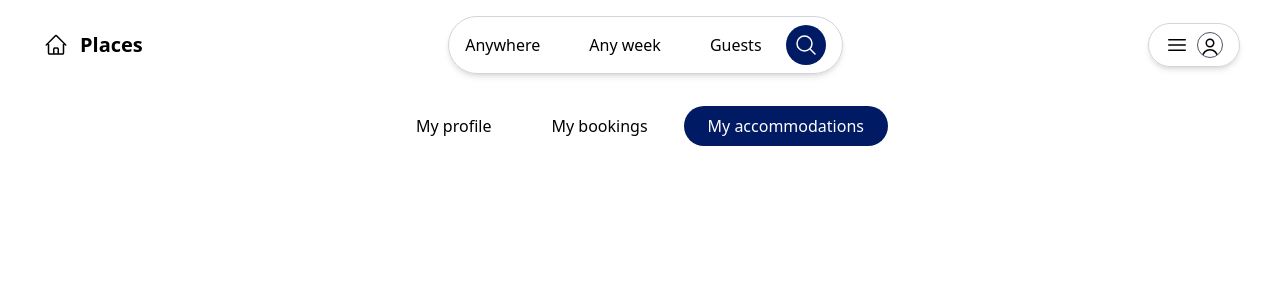
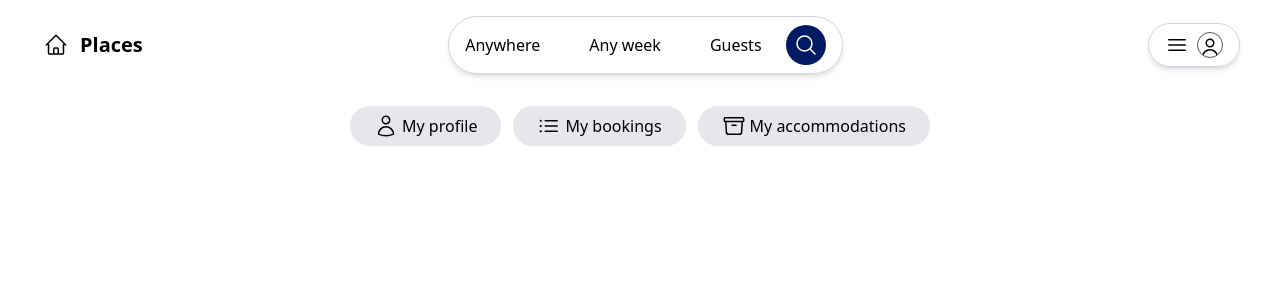
Before and after one commit to annegog/places, a React (Vite) app in the folder client/: page /account/accommodations in a window 1280 px wide. Shown: the top 300 px of the page. Built offline with nearby package versions, Linux system fonts and the light colour scheme; no server answers.

Commit message:
places first commit

```diff
--- a/client/src/App.jsx
+++ b/client/src/App.jsx
@@ -25,8 +25,9 @@ function App() {
           <Route path="/register" element={<RegisterPage />} />
           <Route path="/account/:subpage?" element={<AccountPage />} />
           {/* <Route path="/account/profile" element={<AccountPage />} />
-          <Route path="/account/bookings" element={<AccountPage />} />
-          <Route path="/account/accommodations" element={<AccountPage />} /> */}
+          <Route path="/account/bookings" element={<AccountPage />} />*/}
+          <Route path="/account/:subpage?" element={<AccountPage />} />
+          <Route path="/account/:subpage/:action" element={<AccountPage />} />
         </Route>
       </Routes>
     </UserContextProvider>
--- a/client/src/index.css
+++ b/client/src/index.css
@@ -15,6 +15,11 @@ button.primary{
     @apply bg-primary p-2 w-full text-white rounded-2xl;
 }
 
+button.add{
+    background-color: #769ABE;
+    @apply p-2 text-white text-center rounded-2xl px-10 justify-around;
+}
+
 select{
     color: #001A64;
 }
--- a/client/src/pages/AccountPage.jsx
+++ b/client/src/pages/AccountPage.jsx
@@ -2,15 +2,16 @@ import { useContext, useState } from "react";
 import { UserContext } from "../UserContext";
 import { Link, Navigate, useParams } from "react-router-dom";
 import axios from "axios";
+import PlacesPage from "./PlacesPage";
 
-export default function AccountPage(){
-    const {user, setUser, ready} = useContext(UserContext);
+export default function AccountPage() {
+  const { user, setUser, ready } = useContext(UserContext);
   const [redirect, setRedirect] = useState(false);
 
-    let {subpage} = useParams();
+  let { subpage } = useParams();
 
   if (subpage === undefined) {
-        subpage = 'profile';
+    subpage = "profile";
   }
 
   // if(!ready) {
@@ -23,49 +24,91 @@ export default function AccountPage(){
   // i dont know why this exist but if we put it in our code
   // should also write !redirect in if condition
 
-    function linkClasses(type=null) {
-        let classes = ' py-2 px-6 ';
+  function linkClasses(type = null) {
+    let classes = "inline-flex gap-1 py-2 px-6 rounded-full ";
     if (type === subpage) {
-            classes += ' account-navigation text-white rounded-full ';
+      classes += "account-navigation text-white ";
+    } else {
+      classes += "bg-gray-200 ";
     }
     return classes;
   }
 
   async function logout() {
-        await axios.post('/logout');
+    await axios.post("/logout");
     setUser(null);
     setRedirect(true);
   }
 
   if (redirect) {
-        return <Navigate to={'/'} />
+    return <Navigate to={"/"} />;
   }
 
   return (
     <div>
       <nav className="w-full flex justify-center mt-8 mb-8 gap-3">
-                <Link className={linkClasses('profile')}
-                to={'/account'}>
+        <Link className={linkClasses("profile")} to={"/account"}>
+          <svg
+            xmlns="http://www.w3.org/2000/svg"
+            fill="none"
+            viewBox="0 0 24 24"
+            strokeWidth={1.5}
+            stroke="currentColor"
+            className="w-6 h-6"
+          >
+            <path
+              strokeLinecap="round"
+              strokeLinejoin="round"
+              d="M15.75 6a3.75 3.75 0 11-7.5 0 3.75 3.75 0 017.5 0zM4.501 20.118a7.5 7.5 0 0114.998 0A17.933 17.933 0 0112 21.75c-2.676 0-5.216-.584-7.499-1.632z"
+            />
+          </svg>
           My profile
         </Link>
-                <Link className={linkClasses('bookings')}
-                to={'/account/bookings'}>
+        <Link className={linkClasses("bookings")} to={"/account/bookings"}>
+          <svg
+            xmlns="http://www.w3.org/2000/svg"
+            fill="none"
+            viewBox="0 0 24 24"
+            strokeWidth={1.5}
+            stroke="currentColor"
+            className="w-6 h-6"
+          >
+            <path
+              strokeLinecap="round"
+              strokeLinejoin="round"
+              d="M8.25 6.75h12M8.25 12h12m-12 5.25h12M3.75 6.75h.007v.008H3.75V6.75zm.375 0a.375.375 0 11-.75 0 .375.375 0 01.75 0zM3.75 12h.007v.008H3.75V12zm.375 0a.375.375 0 11-.75 0 .375.375 0 01.75 0zm-.375 5.25h.007v.008H3.75v-.008zm.375 0a.375.375 0 11-.75 0 .375.375 0 01.75 0z"
+            />
+          </svg>
           My bookings
         </Link>
-                <Link className={linkClasses('accommodations')}
-                to={'/account/accommodations'}>
+        <Link className={linkClasses("places")} to={"/account/places"}>
+          <svg
+            xmlns="http://www.w3.org/2000/svg"
+            fill="none"
+            viewBox="0 0 24 24"
+            stroke-width="1.5"
+            stroke="currentColor"
+            class="w-6 h-6"
+          >
+            <path
+              stroke-linecap="round"
+              stroke-linejoin="round"
+              d="M20.25 7.5l-.625 10.632a2.25 2.25 0 01-2.247 2.118H6.622a2.25 2.25 0 01-2.247-2.118L3.75 7.5M10 11.25h4M3.375 7.5h17.25c.621 0 1.125-.504 1.125-1.125v-1.5c0-.621-.504-1.125-1.125-1.125H3.375c-.621 0-1.125.504-1.125 1.125v1.5c0 .621.504 1.125 1.125 1.125z"
+            />
+          </svg>
           My accommodations
         </Link>
-
       </nav>
-            {subpage === 'profile' && (
+      {subpage === "profile" && (
         <div className="text-center ">
           Logged in as {user.username} ({}) <br />
-                    <button onClick={logout} className="primary max-w-xs mt-10"> Logout </button>
+          <button onClick={logout} className="primary max-w-xs mt-10">
+            {" "}
+            Logout{" "}
+          </button>
         </div>
-            )
-
-            }
+      )}
+      {subpage == "places" && <PlacesPage />}
     </div>
   );
 }
--- /dev/null
+++ b/client/src/pages/PlacesPage.jsx
@@ -0,0 +1,60 @@
+import { Link, useParams } from "react-router-dom";
+
+export default function PlacesPage() {
+  const { action } = useParams();
+  return (
+    <div>
+      {action !== "new" && (
+        <div className="text-center">
+          <Link
+            className="inline-flex gap-1 bg-primary text-white py-2 px-6 rounded-full"
+            to={"/account/places/new"}
+          >
+            <svg
+              xmlns="http://www.w3.org/2000/svg"
+              viewBox="0 0 24 24"
+              fill="currentColor"
+              className="w-6 h-6"
+            >
+              <path
+                fillRule="evenodd"
+                d="M12 3.75a.75.75 0 01.75.75v6.75h6.75a.75.75 0 010 1.5h-6.75v6.75a.75.75 0 01-1.5 0v-6.75H4.5a.75.75 0 010-1.5h6.75V4.5a.75.75 0 01.75-.75z"
+                clipRule="evenodd"
+              />
+            </svg>
+            Add a new place
+          </Link>
+        </div>
+      )}
+      {action == "new" && (
+        <div className="mt-4 grow items-center flex justify-around">
+          <form>
+            <h2 className="text-xl mt-4">Title</h2>
+            <p className="text-gray-600 test-sm">Title for your place</p>
+            <input
+              type="text"
+              placeholder="title, for example: My exotic house"
+            />
+            <h2 className="text-xl mt-4">Address</h2>
+            <input type="text" placeholder="address" />
+            <h2 className="text-xl mt-4">Photos</h2>
+            <div className="flex gap-2">
+              <input type="text" placeholder={"Add using a link ... jpg"} />
+              <button className="add text-center ">
+                Add Photo
+              </button>
+            </div>
+            <div className="mt-2 grid grid-cols-3 lg:grid-cols-6 md:grid-cols-4">
+              <button className="flex justify-around border bg-transparent rounded-xl p-8 text-2xl text-gray-450 ">
+              <svg xmlns="http://www.w3.org/2000/svg" fill="none" viewBox="0 0 24 24" stroke-width="1.5" stroke="currentColor" class="w-8 h-8">
+                <path stroke-linecap="round" stroke-linejoin="round" d="M9 8.25H7.5a2.25 2.25 0 00-2.25 2.25v9a2.25 2.25 0 002.25 2.25h9a2.25 2.25 0 002.25-2.25v-9a2.25 2.25 0 00-2.25-2.25H15m0-3l-3-3m0 0l-3 3m3-3V15" />
+              </svg>
+               Upload
+              </button>
+            </div>
+          </form>
+        </div>
+      )}
+    </div>
+  );
+}
```
Also changed, not shown: 1 other file (tests, documents, lock files or other folders). Lines whose indentation alone changed are shown as unchanged.
